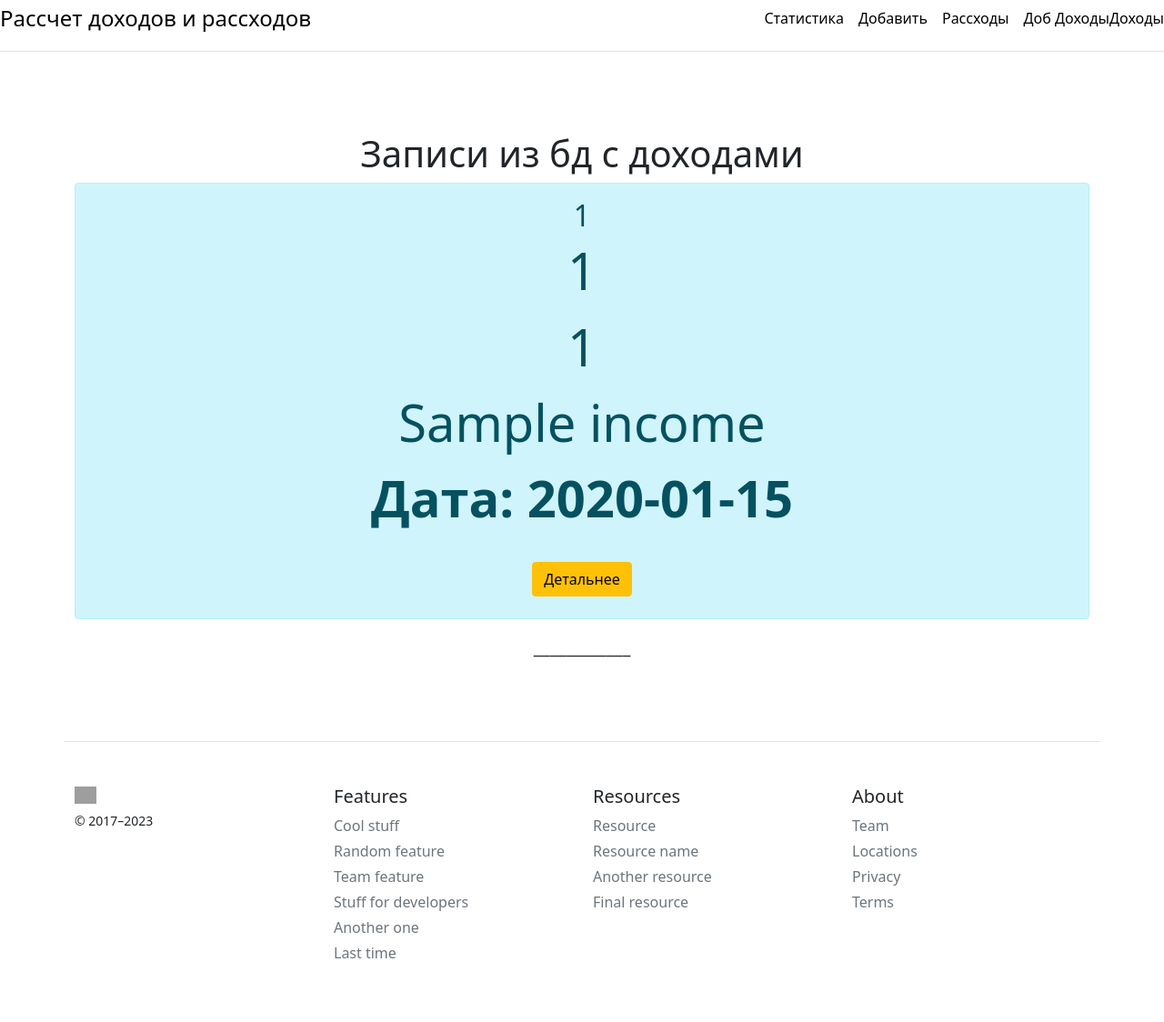
After one commit to Artembase/Python_Flask, a Flask app: page /incomes in a window 1280 px wide. The commit adds this page. Shown: the whole page at 91% size. Run offline with Flask 3, Linux system fonts and the light colour scheme; tables that the repository leaves empty hold one stand-in row (values such as "Sample post"); grey boxes are pictures that could not be loaded.

Commit message:
refactor: db. Add income DB.

```diff
--- a/app.py
+++ b/app.py
@@ -19,13 +19,21 @@
     index = db.Column(db.String(100), primary_key=False, default='')
     quantity = db.Column(db.Integer)
     cost = db.Column(db.Integer, nullable=False)
-    # index_sal = db.Column(db.String(100), primary_key=False)
-    # sum_sal = db.Column(db.String(100), primary_key=False)
-    # name_sal = db.Column(db.Integer)
     date = db.Column(db.DateTime, default=datetime.utcnow)
 
     def __repr__(self):
         return '<Article %r>' % self.id
+
+
+class Income(db.Model):
+    id = db.Column(db.Integer, primary_key=True)
+    index_sal = db.Column(db.Integer, primary_key=False)
+    sum_sal = db.Column(db.Integer, primary_key=False)
+    name_sal = db.Column(db.String(100))
+    date = db.Column(db.DateTime, default=datetime.utcnow)
+
+    def __repr__(self):
+        return '<Income %r>' % self.id
 
 
 @app.route('/')
@@ -45,6 +53,12 @@
     return render_template("posts.html", articles=articles)
 
 
+@app.route('/incomes')
+def posts2():
+    income = Income.query.order_by(Income.date.desc()).all()
+    return render_template("incomes.html", income=income)
+
+
 @app.route('/create-article', methods=['POST', 'GET'])
 def create_article():
     if request.method == 'POST':
@@ -60,11 +74,31 @@
             db.session.commit()
             return redirect('/')
         except:
-            return 'ПЫри добавление статьи произошла ошибка'
+            return 'ПЫри добавление расходов произошла ошибка'
 
     else:
         return render_template("create-article.html")
 
 
+@app.route('/income', methods=['POST', 'GET'])
+def income1():
+    if request.method == 'POST':
+        index_sal = request.form['index_sal']
+        sum_sal = request.form['sum_sal']
+        name_sal = request.form['name_sal']
+
+        income = Income(index_sal=index_sal, sum_sal=sum_sal, name_sal=name_sal)
+
+        try:
+            db.session.add(income)
+            db.session.commit()
+            return redirect('/')
+        except:
+            return 'ПЫри добавление дохода произошла ошибка'
+
+    else:
+        return render_template("income.html")
+
+
 if __name__ == "__main__":
     app.run(debug=True)
--- a/templates/base.html
+++ b/templates/base.html
@@ -20,7 +20,8 @@
         <a class="me-3 py-2 link-body-emphasis text-decoration-none" href="/about">Статистика</a>
         <a class="me-3 py-2 link-body-emphasis text-decoration-none" href="/create-article">Добавить</a>
         <a class="me-3 py-2 link-body-emphasis text-decoration-none" href="/posts">Рассходы</a>
-        <a class="py-2 link-body-emphasis text-decoration-none" href="#">Доходы</a>
+        <a class="py-2 link-body-emphasis text-decoration-none" href="/income">Доб Доходы</a>
+          <a class="py-2 link-body-emphasis text-decoration-none" href="/incomes">Доходы</a>
       </nav>
     </div>
 
--- a/templates/create-article.html
+++ b/templates/create-article.html
@@ -21,7 +21,4 @@
 </div>
 
 
-<div class="container mt-5">
-    <h1>Добавление доходов</h1>
-</div>
 {% endblock %}
--- /dev/null
+++ b/templates/incomes.html
@@ -0,0 +1,23 @@
+{% extends 'base.html' %}
+
+{% block title %}
+Все посты в бд
+{% endblock %}
+
+{% block body%}
+<div class="container mt-5">
+    <h1> Записи из бд c доходами</h1>
+
+    {% for e in income %}
+    <div class="alert alert-info">
+        <h2> {{e.id}} </h2>
+        <p> {{e.index_sal}} </p>
+        <p> {{e.sum_sal}} </p>
+        <p> {{e.name_sal}} </p>
+        <p><b> Дата: {{e.date.date() }}</b></p>
+        <button class="btn btn-warning">Детальнее</button>
+    </div>
+    {% endfor %}
+</div>
+
+{% endblock %}
```
Also changed, not shown: templates/income.html (added, +23 -0 lines).
